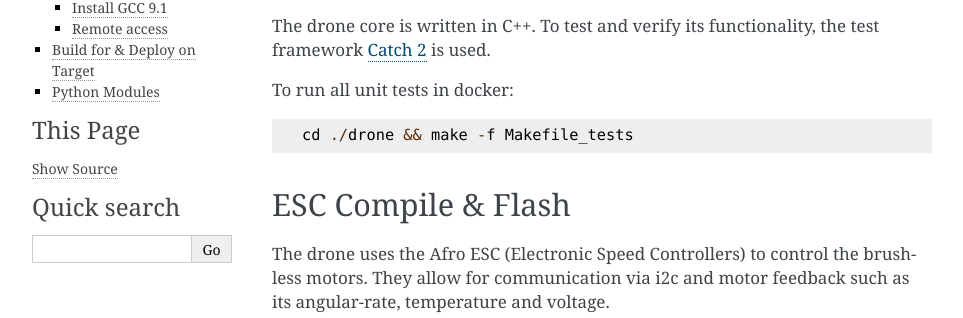
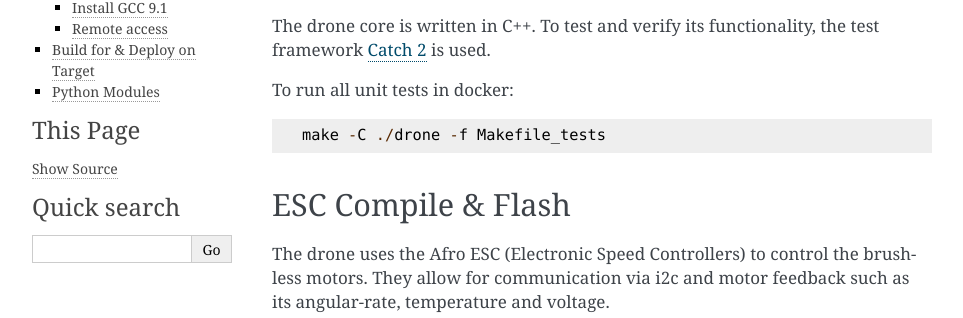
Before and after one commit to real-tintin/ugglan, a Sphinx documentation site: the page built from doc/source/development.rst, in a window 1280 px wide and 900 px high. Shown: the part 202-520 px from the top of the window, without its empty margins (148-1111 px from the left). Built offline with Sphinx 7.4.7, drawn with Linux system fonts in a browser that asks for light colours.

```diff
--- a/doc/source/development.rst
+++ b/doc/source/development.rst
@@ -9,7 +9,7 @@ the test framework `Catch 2 <https://github.com/catchorg/Catch2>`_ is used.
 
 To run all unit tests in docker::
 
-    cd ./drone && make -f Makefile_tests
+    make -C ./drone -f Makefile_tests
 
 ESC Compile & Flash
 =====================
@@ -67,7 +67,7 @@ Build for & Deploy on Target
 =============================
 To build for target. The source is cross compiled in a Raspbian Docker container::
 
-    cd ./drone && make -f Makefile_dpkg
+    make -C ./drone -f Makefile_dpkg
 
 This will also create a Debian package (``ugglan.deb``) which can easily be deployed on target
 by using::
```
Also changed, not shown: README.md (+1 -1 lines), 5 other files.
